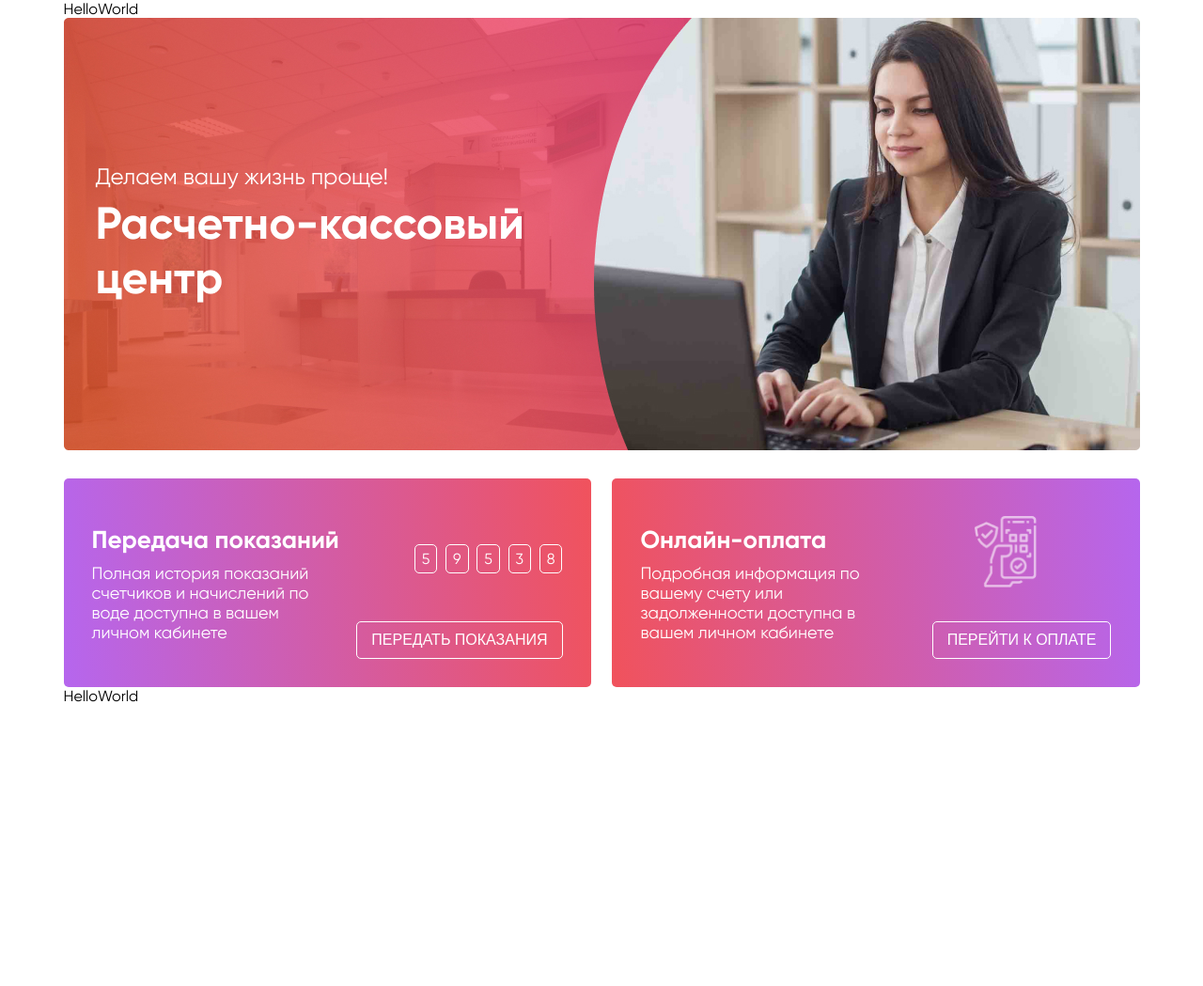
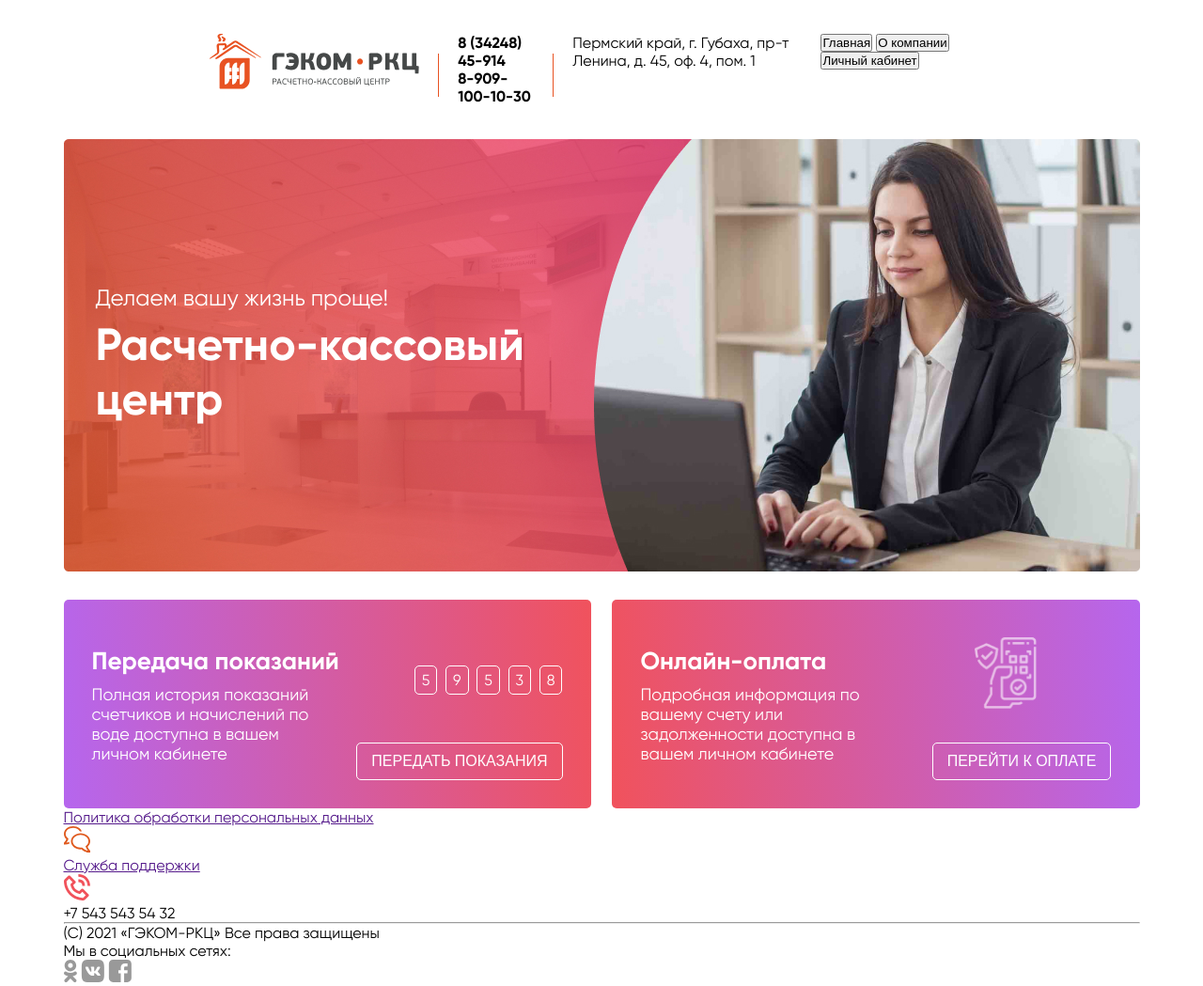
Before and after one commit to Lairan2-0/gekom, a PHP site: page / in a window 1280 px wide. Shown: the whole page at 94% size. Before the commit the page ends 747 px from the top, so only its background shows below. Run offline with PHP 8.4, Linux system fonts and the light colour scheme; some libraries are stand-ins or nearby versions.

Commit message:
navigation and footer structure (first step)

```diff
--- a/common/footer.php
+++ b/common/footer.php
@@ -1,3 +1,36 @@
+<!--    175 пикселей высотой    -->
 <footer>
-    <p>HelloWorld</p>
+    <div class="footer">
+        <div class="upper-footer">
+            <div class="upper-footer__privacy">
+                <a class="privacy__link" href="">
+                    <p class="link__text"> Политика обработки персональных данных</p>
+                </a>
+            </div>
+            <div class="tech-support">
+                <a class="tech-support__image-link" href="">
+                    <img class="image-link__image" src="/img/tech-support-logo.svg" alt="tech-support-logo">
+                </a>
+                <a class="tech-support__text-link" href="">
+                    <p class="text-link__text">Служба поддержки</p>
+                </a>
+            </div>
+            <div class="call-number">
+                <img class="call-number__image" src="/img/phonecall.svg" alt="phone">
+                <p class="call-number__text">+7 543 543 54 32</p>
+            </div>
+        </div>
+        <hr>
+        <div class="lower-footer">
+            <div class="lower-footer__copyright">
+                <p class="copyright__text">(C) 2021 «ГЭКОМ-РКЦ» Все права защищены</p>
+            </div>
+            <div class="lower-footer__socials">
+                <p class="socials__text">Мы в социальных сетях: </p>
+                <a class="socials__link" href=""><img src="/img/odnoklassniki.svg" alt=""></a>
+                <a class="socials__link" href=""><img src="/img/vkontakte.svg" alt=""></a>
+                <a class="socials__link" href=""><img class="" src="/img/facebook.svg" alt=""></a>
+            </div>
+        </div>
+    </div>
 </footer>
--- a/common/nav.php
+++ b/common/nav.php
@@ -1,3 +1,23 @@
 <nav>
-    <p>HelloWorld</p>
+    <div class="contact-data">
+        <div class="contact-data__image-link">
+            <a class="index-page-link" href="/index.php">
+                <img class="index-page-logo" src="/img/logo.svg" alt="main-page-logo">
+            </a>
+        </div>
+        <div class="contact-data-separator"></div>
+        <div class="contact-data__contact-numbers">
+            <p class="contact-numbers__contact-number">8 (34248) 45-914</p>
+            <p class="contact-numbers__contact-number">8-909-100-10-30</p>
+        </div>
+        <div class="contact-data-separator"></div>
+        <div class="contact-data__address">
+            <p class="address__info">Пермский край, г. Губаха, пр-т Ленина, д. 45, оф. 4, пом. 1</p>
+        </div>
+    </div>
+    <div class="navigation-buttons">
+            <button class="navigation-buttons__index-button">Главная</button>
+            <button class="navigation-buttons__about-button">О компании</button>
+            <button class="navigation-buttons__personal-area">Личный кабинет</button>
+    </div>
 </nav>
--- a/css/main.css
+++ b/css/main.css
@@ -10,6 +10,36 @@ nav, main, footer{
 p, span, a{
     font-family: Gilroy-Regular, serif;
 }
+nav{
+    display: flex;
+    flex-direction: row;
+    margin-top: 27pt;
+    margin-bottom: 27pt;
+    max-width: 625.78pt;
+    max-height: 60pt;
+}
+.contact-data{
+    display: flex;
+    flex-direction: row;
+}
+.contact-numbers{
+    max-width: 150px;
+}
+.contact-data-separator{
+    width: 1px;
+    height: 46px;
+    margin-top: 16pt;
+    margin-left: 15.32pt;
+    margin-right: 15.32pt;
+    background-color: #E85222;
+}
+.contact-numbers__contact-number{
+    font-family: Gilroy-Bold, serif;
+}
+.address__info{
+    font-family: Gilroy-Regular, serif;
+}
+
 h1, h2, h3, h4, h5, h6{
     font-family: Gilroy-Bold, serif;
 }
--- a/index.php
+++ b/index.php
@@ -8,6 +8,7 @@
     <title>ГЭКОМ-РКС</title>
     <link rel="stylesheet" href="css/fonts.css">
     <link rel="stylesheet" href="css/main.css">
+    <script src="https://kit.fontawesome.com/e20143e24a.js" crossorigin="anonymous"></script>
 </head>
 <body>
         <?php require_once ("common/nav.php"); ?>
```
Also changed, not shown: img/facebook.svg (added), img/logo.svg (added), img/odnoklassniki.svg (added), img/phonecall.svg (added), img/separator.png (added), img/tech-support-logo.svg (added), img/vkontakte.svg (added).
